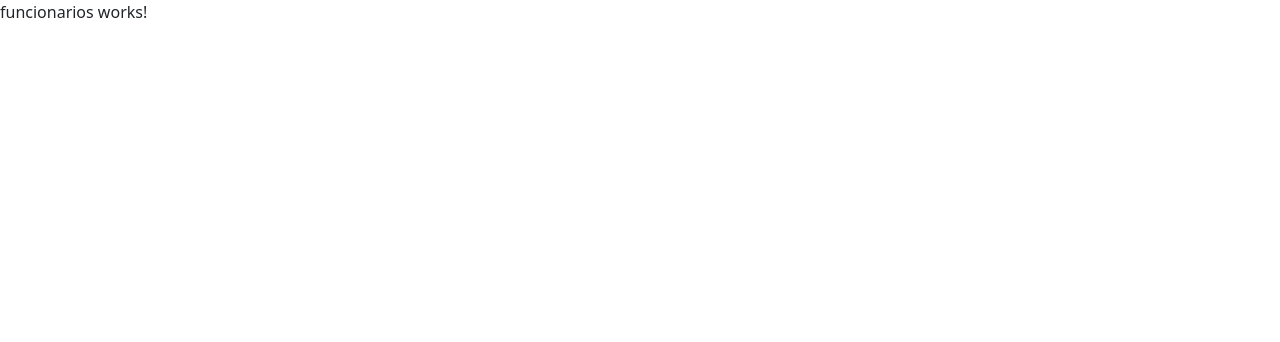
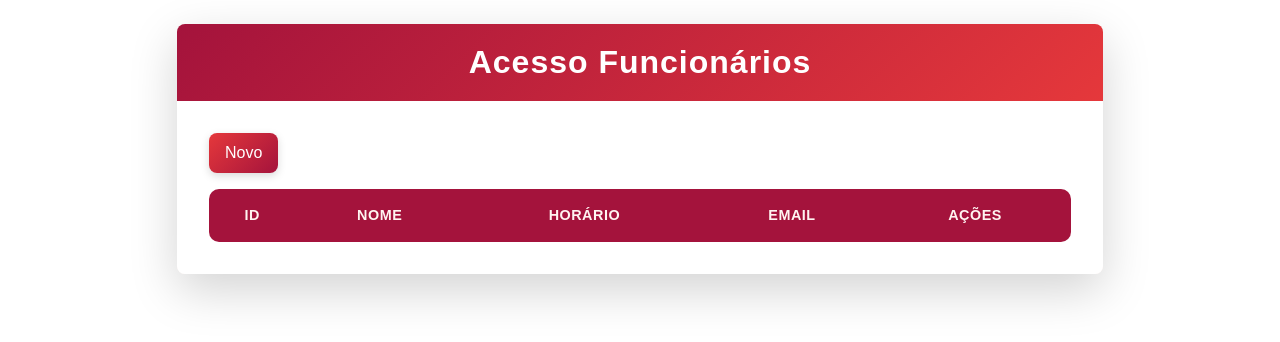
Before and after one commit to RicardoMachadoOFC/desenvolvimento-web-2025, an Angular app in the folder Front/Reserva/: page /funcionarios in a window 1280 px wide. Shown: the top 342 px of the page. Built offline with nearby package versions, Linux system fonts and the light colour scheme.

Commit message:
correções na pagina de acesso de funcionarios

```diff
--- a/Front/Reserva/src/app/components/funcionarios/funcionarios.component.css
+++ b/Front/Reserva/src/app/components/funcionarios/funcionarios.component.css
@@ -0,0 +1,140 @@
+/* ======= Estilo geral ======= */
+.container {
+  max-width: 950px;
+  margin: 2rem auto;
+  font-family: "Poppins", sans-serif;
+  color: #3B0D11;
+}
+
+/* ======= Card ======= */
+.card {
+  border: none;
+  border-radius: 15px;
+  background: #FFF4F1; /* bege suave */
+  box-shadow: 0 5px 15px rgba(0, 0, 0, 0.1);
+  overflow: hidden;
+}
+
+/* ======= Cabeçalho ======= */
+.card-header {
+  background: linear-gradient(135deg, #A4133C, #E5383B);
+  color: #FFF4F1;
+  text-align: center;
+  padding: 1.2rem;
+  border-bottom: none;
+}
+
+.card-header h2 {
+  margin: 0;
+  font-weight: 600;
+  letter-spacing: 1px;
+}
+
+/* ======= Corpo ======= */
+.card-body {
+  background-color: #ffffff;
+  padding: 2rem;
+}
+
+/* ======= Botão "Novo" ======= */
+.btn-success {
+  background: linear-gradient(135deg, #E5383B, #A4133C);
+  border: none;
+  color: #FFF4F1;
+  font-weight: 500;
+  padding: 0.6em 1.2em;
+  border-radius: 10px;
+  transition: all 0.25s ease;
+  box-shadow: 0 3px 8px rgba(0,0,0,0.15);
+}
+
+.btn-success:hover {
+  background: linear-gradient(135deg, #A4133C, #800F2F);
+  transform: scale(1.05);
+  box-shadow: 0 5px 12px rgba(0,0,0,0.25);
+}
+
+/* ======= Tabela ======= */
+.table {
+  margin-bottom: 0;
+  width: 100%;
+  border-collapse: collapse;
+  background-color: #fff;
+  border-radius: 10px;
+  overflow: hidden;
+}
+
+.table th {
+  background-color: #A4133C;
+  color: #FFF4F1;
+  font-size: 0.9rem;
+  text-transform: uppercase;
+  letter-spacing: 0.5px;
+  padding: 1rem 0.5rem;
+  border: none;
+}
+
+.table td {
+  padding: 1rem;
+  border-top: 1px solid #e5e5e5;
+  vertical-align: middle;
+  color: #3B0D11;
+}
+
+.table-striped tbody tr:nth-of-type(odd) {
+  background-color: #FFF0EC;
+}
+
+.table-striped tbody tr:hover {
+  background-color: #FFE6E1;
+  transition: 0.2s;
+}
+
+/* ======= Ações ======= */
+.btn {
+  border: none;
+  border-radius: 8px;
+  padding: 0.5em 1em;
+  font-weight: 500;
+  color: #fff;
+  transition: 0.25s;
+}
+
+.btn:hover {
+  transform: scale(1.05);
+}
+
+/* Botão editar */
+.btn-warning {
+  background: linear-gradient(135deg, #F4A261, #E76F51);
+}
+
+.btn-warning:hover {
+  background: linear-gradient(135deg, #E76F51, #C85D3E);
+}
+
+/* Botão excluir */
+.btn-danger {
+  background: linear-gradient(135deg, #D00000, #9D0208);
+}
+
+.btn-danger:hover {
+  background: linear-gradient(135deg, #9D0208, #6A040F);
+}
+
+/* para responsividade */
+@media (max-width: 768px) {
+  .card {
+    margin: 1rem;
+  }
+
+  .table th,
+  .table td {
+    font-size: 0.85rem;
+    padding: 0.7rem;
+  }
+
+  .card-header h2 {
+    font-size: 1.3rem;
+  }
+}
--- a/Front/Reserva/src/app/components/funcionarios/funcionarios.component.html
+++ b/Front/Reserva/src/app/components/funcionarios/funcionarios.component.html
@@ -1 +1,26 @@
-<p>funcionarios works!</p>
+<div class="container my-4">
+  <div class="card shadow-lg rounded-3">
+    <div class="card-header bg-primary text-white text-center">
+      <h2>Acesso Funcionários</h2>
+    </div>
+
+    <div class="card-body">
+      <button class="btn btn-success mb-3">Novo</button>
+
+      <table class="table table-striped text-center">
+        <thead class="table-primary">
+          <tr>
+            <th>ID</th>
+            <th>Nome</th>
+            <th>Horário</th>
+            <th>Email</th>
+            <th>Ações</th>
+          </tr>
+        </thead>
+        <tbody>
+
+        </tbody>
+      </table>
+    </div>
+  </div>
+</div>
--- a/Front/Reserva/src/app/components/home/home.component.css
+++ b/Front/Reserva/src/app/components/home/home.component.css
@@ -1,29 +1,30 @@
-/* CONTAINER PRINCIPAL */
+/* ======= CONTAINER PRINCIPAL ======= */
 .home-container {
-  font-family: 'Arial', sans-serif;
-  color: #ffffff;
-  background: linear-gradient(135deg, #6a0dad, #4b0082);
+  font-family: 'Poppins', sans-serif;
+  color: #FFF4F1;
+  background: linear-gradient(135deg, #A4133C, #3B0D11);
   min-height: 100vh;
   display: flex;
   flex-direction: column;
 }
 
-/* HEADER */
+/* ======= HEADER ======= */
 .header {
   display: flex;
   justify-content: space-between;
   align-items: center;
-  background: #4b0082;
+  background: #3B0D11;
   padding: 15px 40px;
-  box-shadow: 0 2px 6px rgba(0,0,0,0.3);
+  box-shadow: 0 2px 6px rgba(0, 0, 0, 0.3);
 }
 
 .header h1 {
   font-size: 28px;
+  color: #FFF4F1;
 }
 
 .header nav a {
-  color: #ffffff;
+  color: #FFF4F1;
   margin-left: 20px;
   text-decoration: none;
   font-weight: bold;
@@ -31,10 +32,10 @@
 }
 
 .header nav a:hover {
-  color: #9b59b6; /* mesma cor do botão reserva */
+  color: #E5383B;
 }
 
-/* HERO */
+/* ======= HERO ======= */
 .hero {
   text-align: center;
   padding: 100px 20px;
@@ -43,12 +44,13 @@
 .hero h2 {
   font-size: 42px;
   margin-bottom: 20px;
+  color: #FFF4F1;
 }
 
 .hero p {
   font-size: 18px;
   margin-bottom: 40px;
-  color: #ddd;
+  color: #f3e1df;
 }
 
 .hero-buttons {
@@ -67,36 +69,37 @@
   transition: transform 0.3s, box-shadow 0.3s, background 0.3s;
 }
 
-/* BOTÃO RESERVA - GRADIENTE LILÁS */
+/* ======= BOTÕES ======= */
 .btn-reserva {
-  background: linear-gradient(135deg, #9b59b6, #8e44ad);
-  color: #ffffff;
-  box-shadow: 0 4px 12px rgba(0,0,0,0.3);
+  background: linear-gradient(135deg, #A4133C, #E5383B);
+  color: #FFF4F1;
+  box-shadow: 0 4px 12px rgba(0, 0, 0, 0.3);
 }
 
 .btn-reserva:hover {
-  background: linear-gradient(135deg, #8e44ad, #7d3c98);
+  background: linear-gradient(135deg, #E5383B, #A4133C);
   transform: scale(1.05);
-  box-shadow: 0 8px 20px rgba(0,0,0,0.4);
+  box-shadow: 0 8px 20px rgba(0, 0, 0, 0.4);
 }
 
-/* BOTÃO FUNCIONÁRIO - MESMA COR DO RESERVA */
 .btn-funcionario {
-  background: linear-gradient(135deg, #9b59b6, #8e44ad);
-  color: #ffffff;
-  border: 2px solid #ffffff;
-  box-shadow: 0 4px 10px rgba(0,0,0,0.3);
+  background: linear-gradient(135deg, #A4133C, #E5383B);
+  color: #FFF4F1;
+  border: 2px solid #FFF4F1;
+  box-shadow: 0 4px 10px rgba(0, 0, 0, 0.3);
 }
 
 .btn-funcionario:hover {
-  background: linear-gradient(135deg, #8e44ad, #7d3c98);
+  background: linear-gradient(135deg, #E5383B, #A4133C);
   transform: scale(1.05);
-  box-shadow: 0 8px 20px rgba(0,0,0,0.4);
+  box-shadow: 0 8px 20px rgba(0, 0, 0, 0.4);
 }
 
-/* FEATURES / DESTAQUES */
+/* ======= FEATURES / DESTAQUES ======= */
 .features {
   padding: 80px 20px;
+  background: #FFF4F1;
+  color: #3B0D11;
 }
 
 .features-container {
@@ -108,7 +111,7 @@
 .features-container h2 {
   margin-bottom: 50px;
   font-size: 32px;
-  color: #9b59b6; /* mesma cor do botão reserva */
+  color: #A4133C;
 }
 
 .features-items {
@@ -132,12 +135,12 @@
 .feature-item h3 {
   margin-bottom: 10px;
   font-size: 20px;
-  color: #ffffff;
+  color: #A4133C;
 }
 
 .feature-item p {
   font-size: 16px;
-  color: #ddd;
+  color: #3B0D11;
 }
 
 .feature-item:hover {
@@ -148,11 +151,11 @@
   transform: scale(1.1);
 }
 
-/* FOOTER */
+/* ======= FOOTER ======= */
 .footer {
   text-align: center;
   padding: 20px;
-  background: #4b0082;
+  background: #3B0D11;
   margin-top: auto;
-  color: #9b59b6; /* mesma cor do botão reserva */
+  color: #E5383B;
 }
--- a/Front/Reserva/src/app/components/home/home.component.html
+++ b/Front/Reserva/src/app/components/home/home.component.html
@@ -2,7 +2,7 @@
 <body>
 <div class="home-container">
 
-  <!-- HEADER -->
+
   <header class="header">
     <h1>EasyReserve</h1>
     <nav>
@@ -11,7 +11,7 @@
     </nav>
   </header>
 
-  <!-- HERO -->
+
   <section class="hero">
     <h2>Reserve sua mesa com facilidade</h2>
     <p>Simplifique sua experiência em restaurantes e eventos. Evite filas e garanta seu lugar online.</p>
--- a/Front/Reserva/src/app/components/lista-reserva/lista-reserva.component.css
+++ b/Front/Reserva/src/app/components/lista-reserva/lista-reserva.component.css
@@ -3,23 +3,22 @@
   max-width: 950px;
   margin: 2rem auto;
   font-family: "Poppins", sans-serif;
-  color: #333;
+  color: #3B0D11; /* texto escuro e elegante */
 }
 
 /* ======= Card ======= */
 .card {
   border: none;
   border-radius: 15px;
-  background: #ffffff;
+  background: #FFF4F1; /* bege suave */
   box-shadow: 0 5px 15px rgba(0, 0, 0, 0.1);
   overflow: hidden;
-
 }
 
-
+/* ======= Cabeçalho do card ======= */
 .card-header {
-  background: linear-gradient(135deg, #007bff, #00bfff);
-  color: white;
+  background: linear-gradient(135deg, #A4133C, #E5383B); /* bordô e vermelho elegante */
+  color: #FFF4F1;
   text-align: center;
   padding: 1.2rem;
 }
@@ -32,11 +31,14 @@
 /* ======= Tabela ======= */
 .table {
   margin-bottom: 0;
+  background-color: #fff;
+  border-collapse: collapse;
+  width: 100%;
 }
 
 .table th {
-  background-color: #222;
-  color: #fff;
+  background-color: #A4133C; /* cabeçalho da tabela */
+  color: #FFF4F1;
   font-size: 0.9rem;
   text-transform: uppercase;
   letter-spacing: 0.5px;
@@ -48,19 +50,18 @@
   border-top: 1px solid #e5e5e5;
 }
 
-
-
 /* ======= Badge de horário ======= */
 .badge.bg-success {
-  background: linear-gradient(135deg, #28a745, #00c853) !important;
+  background: linear-gradient(135deg, #E5383B, #A4133C) !important;
   padding: 0.6em 1em;
   border-radius: 10px;
   font-weight: 500;
+  color: #fff;
 }
 
 /* ======= Mensagens ======= */
 .text-danger {
-  color: #dc3545;
+  color: #E5383B;
   font-weight: 600;
 }
 
--- a/Front/Reserva/src/app/components/login/login.component.css
+++ b/Front/Reserva/src/app/components/login/login.component.css
@@ -14,14 +14,14 @@ html, body {
 .parent {
   display: flex;
   width: 100%;
-  height: 100vh; /* ocupa a tela toda */
+  height: 100vh;
 }
 
 /* Área esquerda - boas-vindas */
 .div1 {
   flex: 1;
-  background: linear-gradient(135deg, #4A00E0, #8E2DE2);
-  color: white;
+  background: linear-gradient(135deg, #A4133C, #3B0D11); /* bordô elegante */
+  color: #FFF4F1; /* bege claro */
   display: flex;
   flex-direction: column;
   justify-content: center;
@@ -42,7 +42,7 @@ html, body {
 /* Área direita - login */
 .div2 {
   flex: 1;
-  background: white;
+  background: #FFF4F1; /* bege suave */
   display: flex;
   align-items: center;
   justify-content: center;
@@ -58,7 +58,7 @@ form {
 
 .login h1 {
   text-align: center;
-  color: #333;
+  color: #A4133C;
   margin-bottom: 10px;
 }
 
@@ -71,16 +71,18 @@ form {
 .campo label {
   font-weight: 600;
   margin-bottom: 5px;
+  color: #3B0D11;
 }
 
 .campo input {
   padding: 12px;
   border: 1px solid #ccc;
   border-radius: 5px;
+  background: #fff;
 }
 
 .campo input:focus {
-  border-color: #8E2DE2;
+  border-color: #A4133C;
   outline: none;
 }
 
@@ -92,13 +94,17 @@ form {
 }
 
 .options a {
-  color: #8E2DE2;
+  color: #A4133C;
   text-decoration: none;
+}
+
+.options a:hover {
+  text-decoration: underline;
 }
 
 /* Botão */
 .Botao.Entrar {
-  background: linear-gradient(to right, #4A00E0, #8E2DE2);
+  background: linear-gradient(to right, #A4133C, #E5383B);
   color: white;
   border: none;
   padding: 12px;
@@ -119,11 +125,15 @@ form {
 }
 
 .register-link a {
-  color: #8E2DE2;
+  color: #A4133C;
   text-decoration: none;
 }
 
-/* Responsivo: empilha no mobile */
+.register-link a:hover {
+  text-decoration: underline;
+}
+
+/* Responsivo */
 @media (max-width: 900px) {
   .parent {
     flex-direction: column;
@@ -135,4 +145,8 @@ form {
     padding: 30px;
     text-align: center;
   }
+
+  .div1 {
+    align-items: center;
+  }
 }
```
Also changed, not shown: Front/Reserva/src/app/components/funcionarios/funcionarios.component.ts (+4 -5 lines).
